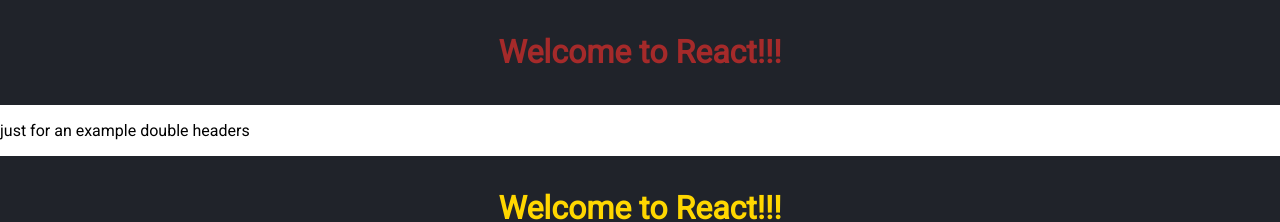
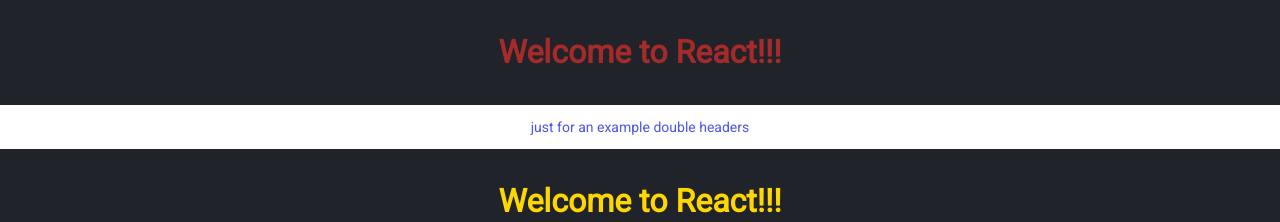
Before and after one commit to mludk92/React-server-client, a React (Create React App) app: page / in a window 1280 px wide. Shown: the top 222 px of the page. Built offline with nearby package versions, Linux system fonts and the light colour scheme; no server answers.

Commit message:
example of inline style with const defined style object

```diff
--- a/src/components/App/App.jsx
+++ b/src/components/App/App.jsx
@@ -9,6 +9,11 @@
 import InputExample from "../InputExample/InputExample";
 
 function App() {
+
+  const styleObj = {
+    fontSize: 14,
+    color: "#4a54f1",
+    textAlign: "center"}
   // Our functions and variables will go here
   //let firstName = "Mitch";
   //     name    function     default val
@@ -23,7 +28,7 @@
       headerTextProp = {headerText}
       textColor="brown"
       />
-      <p> just for an example double headers </p>
+      <p style={styleObj}> just for an example double headers </p>
       <Header
       headerTextProp = {headerText}
       textColor="gold"
```
